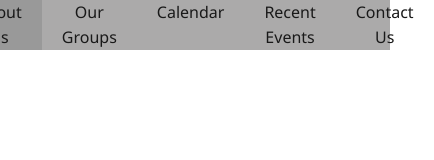
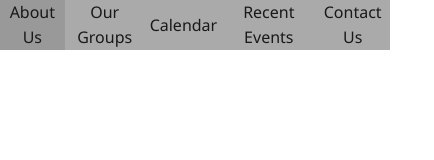
Before and after one commit to ZekNikZ/c4cwebsite, a plain HTML site: page navbar.html in a window 390 px wide. Shown: the whole page, 434 px wide, since content can reach past the window. Drawn offline with Linux system fonts and the light colour scheme.

Commit message:
Make navbar work on mobile

```diff
--- a/navbar.html
+++ b/navbar.html
@@ -1,3 +1,5 @@
+<meta name="viewport" content="width=device-width,height=device-height,initial-scale=1.0"/>
+
 <link rel="stylesheet" type="text/css" href="styles/navbar.css">
 <div class="navbar-holster">
     <div class="navbar-secondary hidden">
@@ -18,6 +20,6 @@
 <!-- For Testing Purposes -->
 <!--
 <div style="height:2000px; background-color: lightblue; text-align: center;">
-    <img src="img/logo.png" style="width: 800px;" />
+    <img id="testimg" src="img/logo.png" style="width: 80%;" />
 </div>
 -->
--- a/scripts/navbar.js
+++ b/scripts/navbar.js
@@ -2,11 +2,13 @@ window.onscroll = function() {updateNavbar()};
 
 var navbar = document.getElementsByClassName("navbar-holster")[0];
 var secondaryNavbar = document.getElementsByClassName("navbar-secondary")[0];
+var logoimg = document.getElementById("testimg");
 
 var sticky = navbar.offsetTop;
-var secondaryNavbarEntryPoint = 500;
 
 function updateNavbar() {
+    if (logoimg === null) logoimg = document.getElementById("testimg");
+    let rect = logoimg.getBoundingClientRect();
     if (window.pageYOffset > sticky) {
         navbar.classList.add("sticky")
         document.body.classList.add("sticky-navbar");
@@ -14,7 +16,7 @@ function updateNavbar() {
         navbar.classList.remove("sticky");
         document.body.classList.remove("sticky-navbar");
     }
-    if (window.pageYOffset > secondaryNavbarEntryPoint) {
+    if (window.pageYOffset > rect.x + 0.4 * rect.height) {
         secondaryNavbar.classList.remove("hidden");
         document.body.classList.add("sticky-navbar-secondary");
     } else {
--- a/styles/navbar.css
+++ b/styles/navbar.css
@@ -33,9 +33,24 @@
 
 @media(max-width: 600px) {
     .navbar a {
-        line-height: 25px;
+        line-height: 50px;
+        padding: 0 10px;
     }
 }
+
+@media(max-width: 490px) {
+    .navbar a {
+        line-height: 25px;
+        padding: 0 5px;
+    }
+}
+
+@media(max-width: 430px) {
+    .navbar a:nth-child(3) {
+        line-height: 50px;
+    }
+}
+
 
 .navbar a:hover {
     background-color: #999999;
```
